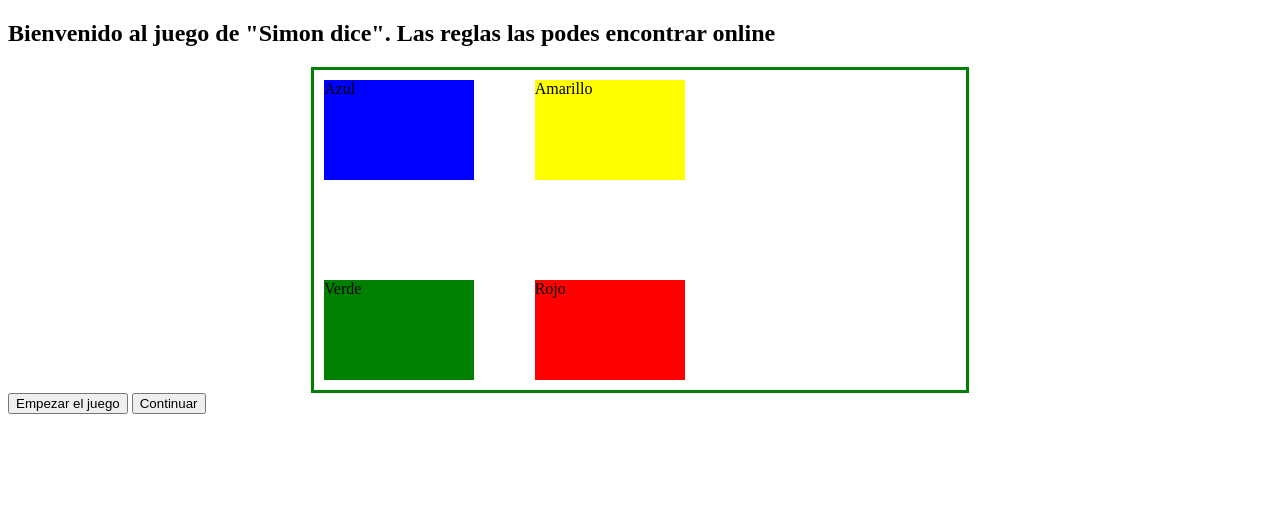
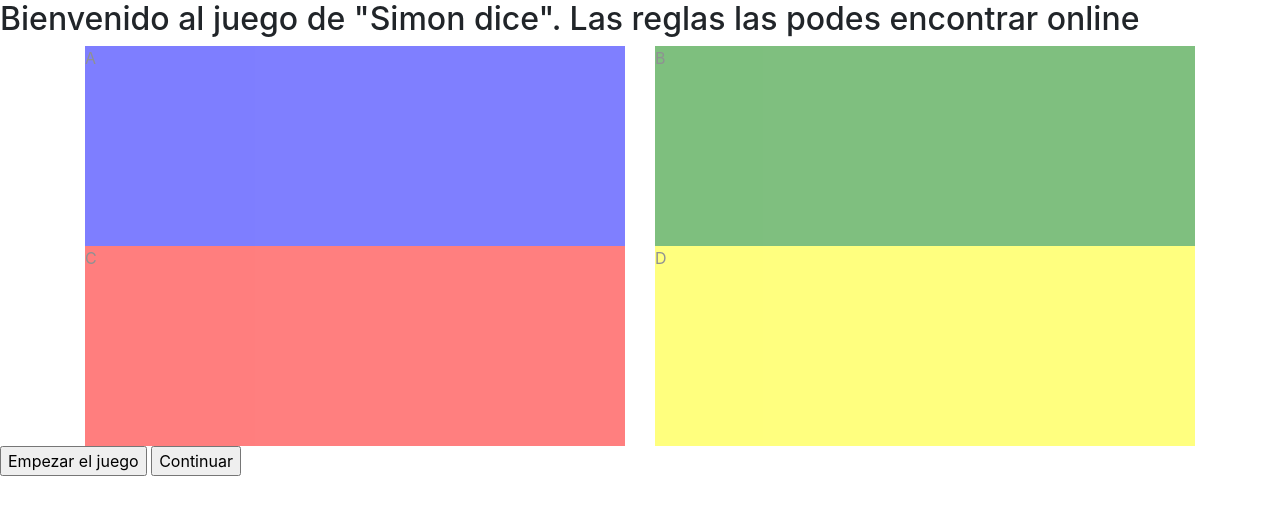
Before and after one commit to xRollbacks/simon-dice, a website: page index.html in a window 1280 px wide. Drawn offline with nearby package versions, Linux system fonts and the light colour scheme.

Commit message:
Probando si al subir a GitHub el proyecto anda sin subir las dependencias.

```diff
--- a/index.html
+++ b/index.html
@@ -6,17 +6,33 @@
 		<title>Simon dice!</title>
 		<meta name="viewport" content="width=device-width, initial-scale=1" />
 		<link rel="stylesheet" type="text/css" media="screen" href="main.css" />
+		<link
+			rel="stylesheet"
+			href="node_modules/bootstrap/dist/css/bootstrap.min.css"
+		/>
 	</head>
 
 	<body>
 		<h2>
 			Bienvenido al juego de "Simon dice". Las reglas las podes encontrar online
 		</h2>
-		<div class="centro">
-			<div class="azul">Azul</div>
-			<div class="verde">Verde</div>
-			<div class="rojo">Rojo</div>
-			<div class="amarillo">Amarillo</div>
+		<div class="container">
+			<div class="row">
+				<div class="col-sm">
+					<div id="azul" class="cuadro">A</div>
+				</div>
+				<div class="col-sm">
+					<div id="verde" class="cuadro">B</div>
+				</div>
+			</div>
+			<div class="row">
+				<div class="col-sm">
+					<div id="rojo" class="cuadro">C</div>
+				</div>
+				<div class="col-sm">
+					<div id="amarillo" class="cuadro">D</div>
+				</div>
+			</div>
 		</div>
 		<input type="submit" id="submitColores" value="Empezar el juego" />
 		<input type="submit" id="chequearColores" value="Continuar" />
--- a/main.css
+++ b/main.css
@@ -1,42 +1,21 @@
-.centro {
-	margin: auto;
-	width: 50%;
-	border: 3px solid green;
-	padding: 10px;
-	display: grid;
-	grid-template-columns: repeat(3, 1fr);
-	grid-gap: 0px;
-	grid-auto-rows: minmax(100px, auto);
+.cuadro {
+	height: 200px;
+	opacity: 0.5;
+	transition: opacity 500ms;
 }
 
-.azul {
-	grid-row-start: 1;
-	grid-row-end: 2;
+#azul {
 	background-color: blue;
-	width: 150px;
-	padding: 0px;
-	margin: 0px;
 }
 
-.verde {
-	grid-row-start: 3;
-	grid-row-end: 4;
+#verde {
 	background-color: green;
-	width: 150px;
-	padding: 0px;
-	margin: 0px;
 }
 
-.rojo {
-	grid-row-start: 3;
-	grid-row-end: 3;
+#rojo {
 	background-color: red;
-	width: 150px;
 }
 
-.amarillo {
-	grid-row-start: 2;
-	grid-row-end: 1;
+#amarillo {
 	background-color: yellow;
-	width: 150px;
 }
--- a/package.json
+++ b/package.json
@@ -17,6 +17,8 @@
   },
   "homepage": "https://github.com/xRollbacks/simon-dice#readme",
   "dependencies": {
-    "bootstrap": "^4.4.1"
+    "bootstrap": "^4.4.1",
+    "jquery": "^3.4.1",
+    "popper": "^1.0.1"
   }
 }
```
Also changed, not shown: 2 other files.
